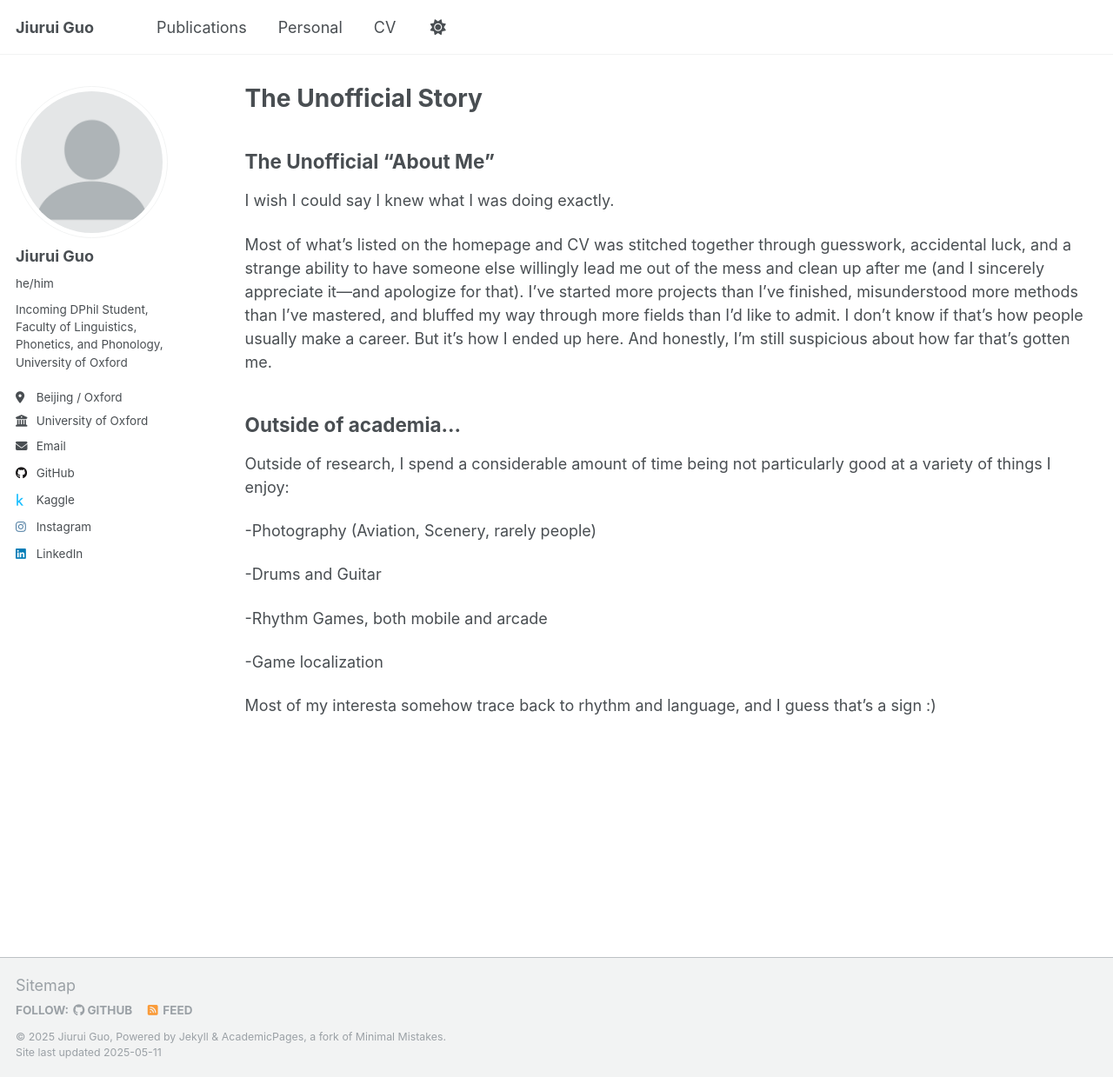
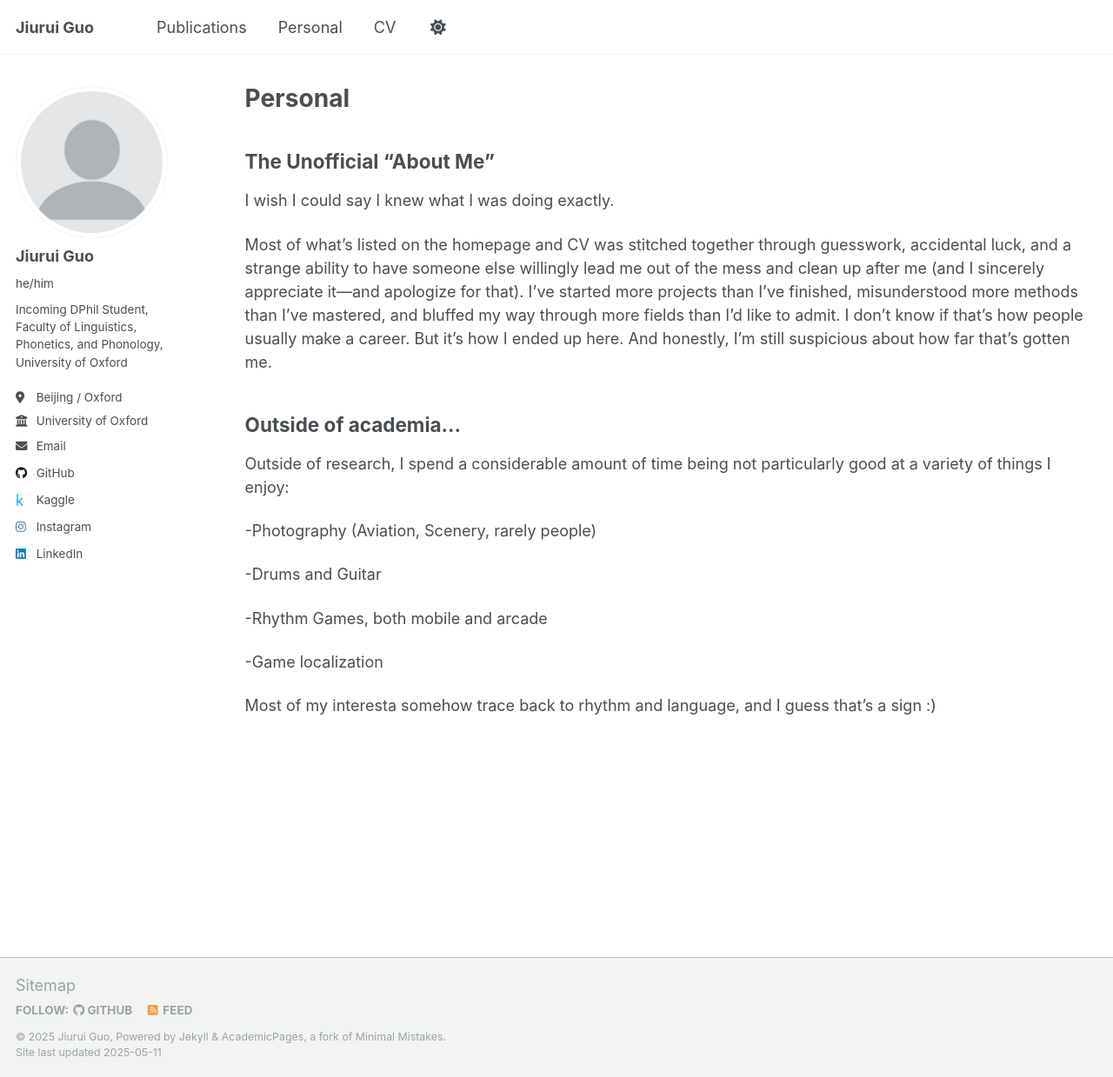
Before and after one commit to HayatoRG/hayatorg.github.io, a Jekyll site: the page built from _pages/personal.md, in a window 1280 px wide and 1239 px high. Shown: the whole window at 87% size. Built offline with Jekyll 4.4.1, drawn with Linux system fonts in a browser that asks for light colours.

Commit message:
Update personal.md

```diff
--- a/_pages/personal.md
+++ b/_pages/personal.md
@@ -1,6 +1,6 @@
 ---
 layout: archive
-title: "The Unofficial Story"
+title: "Personal"
 permalink: /personal/
 author_profile: true
 ---
```
